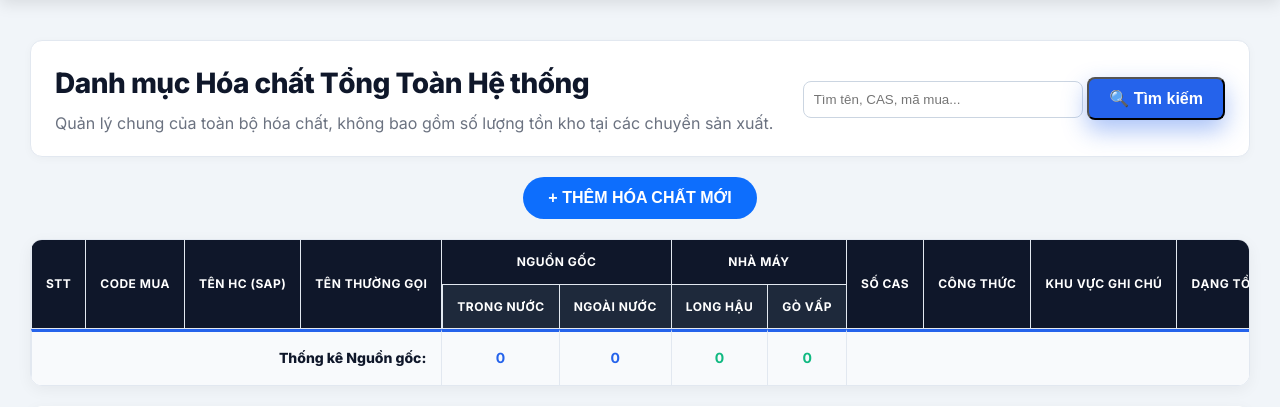
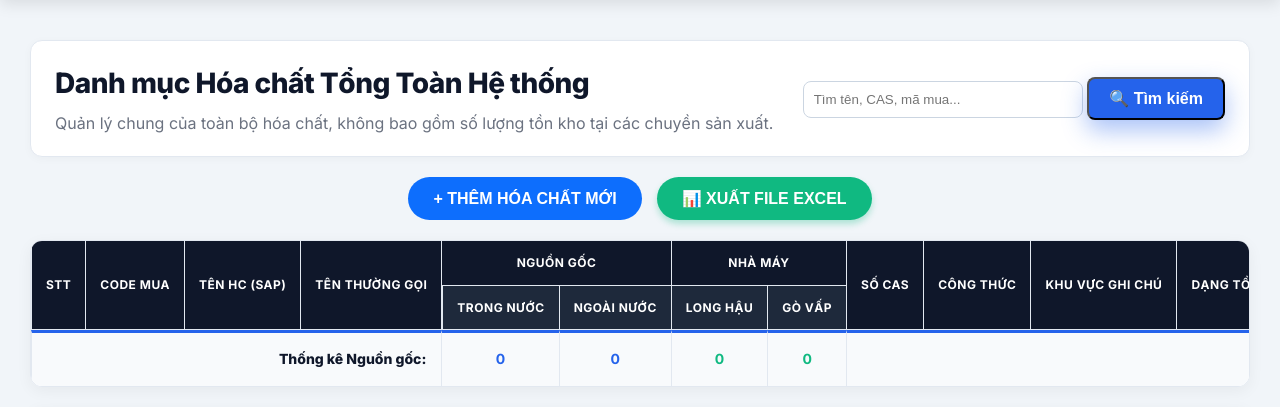
Before and after one commit to LeTham654/hse-chemical-management, a Flask app: page /hoa-chat in a window 1280 px wide. Shown: the part 76-483 px from the top of the page. Run offline with Flask 3, Linux system fonts and the light colour scheme; the visitor is signed in with stand-in values (Sample User, id 1); data that the repository does not hold is empty; some libraries are stand-ins or nearby versions.

Commit message:
Cap nhat cho xuat van ban excel

```diff
--- a/static/style.css
+++ b/static/style.css
@@ -247,7 +212,26 @@ table tfoot td { position: sticky; bottom: 0; z-index: 10; background-color: #f8
 }
 .btn-close-form { background-color: #495057; }
 
-/* 3. Sơ đồ: Thống kê & Nhấp nháy */
+/* Nút Xuất Excel */
+.btn-excel {
+    background-color: #10b981;
+    color: #fff;
+    border: none;
+    padding: 12px 25px;
+    font-size: 16px;
+    font-weight: bold;
+    border-radius: 30px;
+    cursor: pointer;
+    transition: all 0.3s;
+    box-shadow: 0 4px 6px rgba(16, 185, 129, 0.3);
+}
+.btn-excel:hover {
+    background-color: #059669;
+    transform: translateY(-2px);
+    box-shadow: 0 6px 12px rgba(16, 185, 129, 0.4);
+}
+
+/* Sơ đồ: Thống kê & Nhấp nháy */
 .badge-count {
     background-color: #0d6efd; color: white; padding: 2px 8px;
     border-radius: 12px; font-size: 13px; font-weight: bold; margin-left: 8px;
--- a/templates/chemicals.html
+++ b/templates/chemicals.html
@@ -16,10 +16,15 @@
     </form>
 </div>
 
-<!-- Nút kích hoạt Form trượt -->
-<div style="text-align: center; margin-bottom: 20px;">
+<!-- Nút kích hoạt Form trượt và Xuất Excel -->
+<div style="text-align: center; margin-bottom: 20px; display: flex; justify-content: center; gap: 15px;">
     <button id="btnToggleForm" class="btn-open-form" type="button">
         + THÊM HÓA CHẤT MỚI
+    </button>
+
+    <!-- NÚT XUẤT EXCEL MỚI -->
+    <button onclick="xuatExcel()" class="btn-excel" type="button">
+        📊 XUẤT FILE EXCEL
     </button>
 </div>
 
@@ -208,8 +213,9 @@
 </div>
 {% endif %}
 
-<!-- Javascript điều khiển nút Ẩn/Hiện Form -->
+<!-- Javascript điều khiển nút Ẩn/Hiện Form và Xuất Excel -->
 <script>
+    // Điều khiển form
     document.getElementById('btnToggleForm').addEventListener('click', function() {
         var form = document.getElementById('formThemMoi');
         if (form.style.display === 'none' || form.style.display === '') {
@@ -222,6 +228,24 @@
             this.classList.remove('btn-close-form');
         }
     });
+
+    // Xuất file Excel
+    function xuatExcel() {
+        var tableHtml = document.querySelector('.khung-bang table').outerHTML;
+
+        var template = '<html xmlns:o="urn:schemas-microsoft-com:office:office" xmlns:x="urn:schemas-microsoft-com:office:excel" xmlns="http://www.w3.org/TR/REC-html40"><head><meta charset="UTF-8"><!--[if gte mso 9]><xml><x:ExcelWorkbook><x:ExcelWorksheets><x:ExcelWorksheet><x:Name>Danh_Muc_Hoa_Chat</x:Name><x:WorksheetOptions><x:DisplayGridlines/></x:WorksheetOptions></x:ExcelWorksheet></x:ExcelWorksheets></x:ExcelWorkbook></xml><![endif]--></head><body>' + tableHtml + '</body></html>';
+
+        var blob = new Blob(['\ufeff', template], { type: 'application/vnd.ms-excel' });
+        var url = URL.createObjectURL(blob);
+        var a = document.createElement('a');
+        a.href = url;
+
+        var ngayHomNay = new Date().toLocaleDateString('vi-VN').replace(/\//g, '-');
+        a.download = 'Danh_Muc_Hoa_Chat_PNJ_' + ngayHomNay + '.xls';
+
+        a.click();
+        URL.revokeObjectURL(url);
+    }
 </script>
 
 {% endblock %}
```
Also changed, not shown: other parts of static/style.css (+7 -42 lines).
